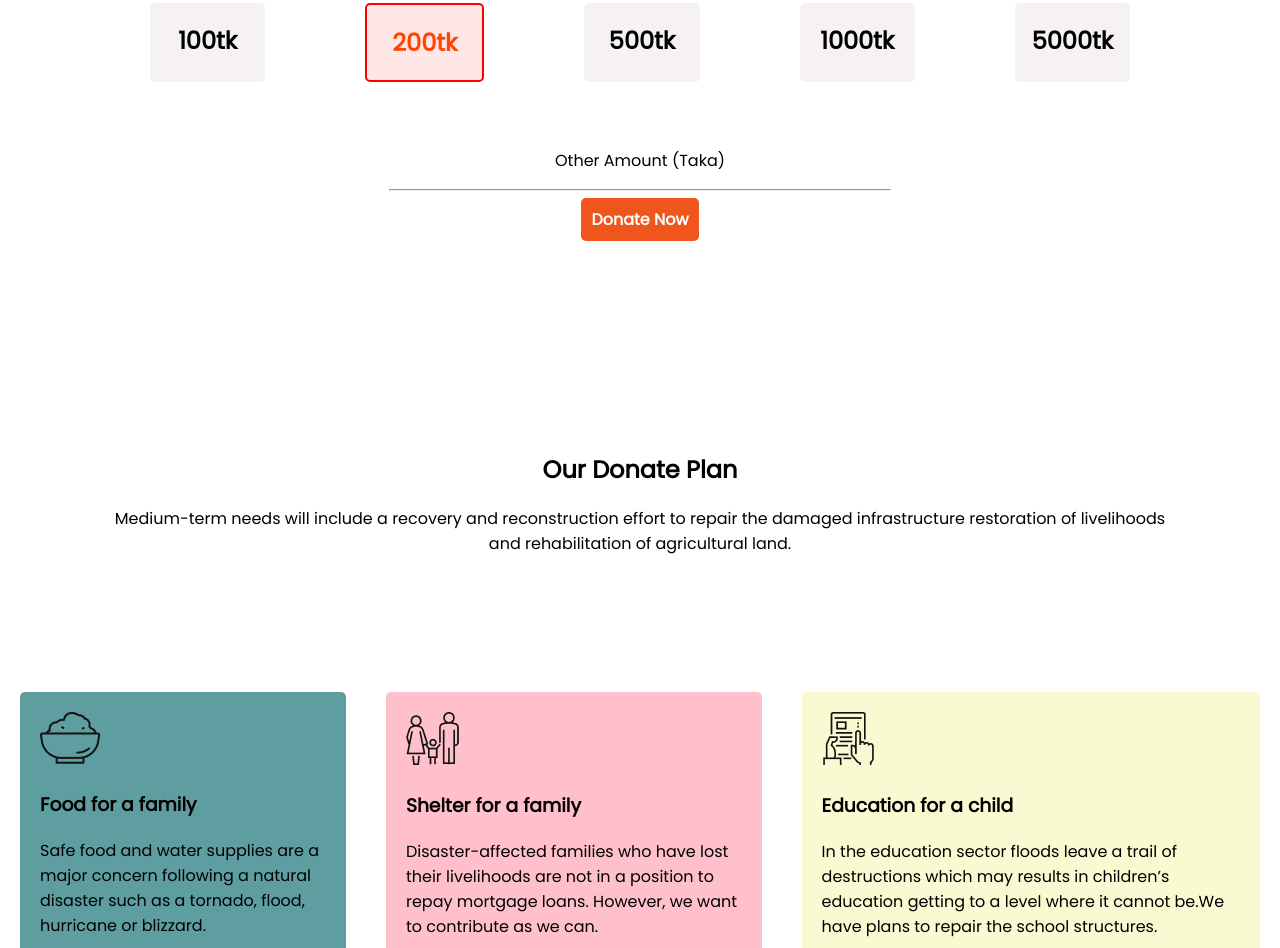
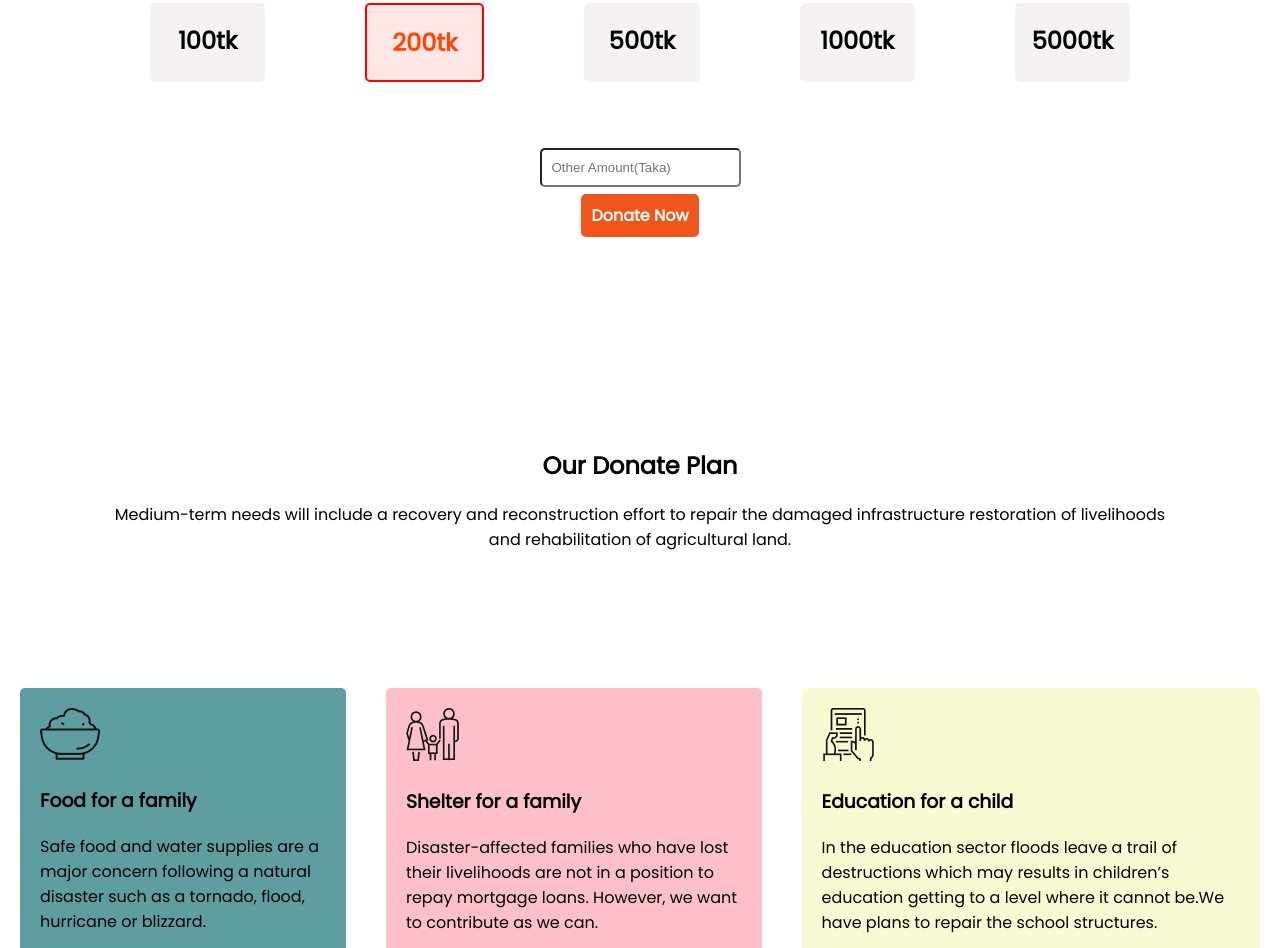
Before and after one commit to shakeradnan/assignment-1, a plain HTML site: page index.html in a window 1280 px wide. Shown: the part 1188-2136 px from the top of the page. Drawn offline with Linux system fonts and the light colour scheme.

Commit message:
revision2

```diff
--- a/index.html
+++ b/index.html
@@ -5,7 +5,7 @@
     <meta charset="UTF-8">
     <meta http-equiv="X-UA-Compatible" content="IE=edge">
     <meta name="viewport" content="width=device-width, initial-scale=1.0">
-    <title>My First Assignment</title>
+    <title>Donation For Disaster</title>
     <link rel="preconnect" href="https://fonts.googleapis.com">
     <link rel="preconnect" href="https://fonts.gstatic.com" crossorigin>
     <link href="https://fonts.googleapis.com/css2?family=Poppins&display=swap" rel="stylesheet">
@@ -51,10 +51,7 @@
                     <h2>5000tk</h2>
                 </div>
             </div>
-
-            <p>Other Amount (Taka)
-                <hr>
-            </p>
+            <p><input type="text" placeholder="Other Amount(Taka)"></p>
             <a class="button-1" href="">Donate Now</a>
         </div>
     </section>
```
